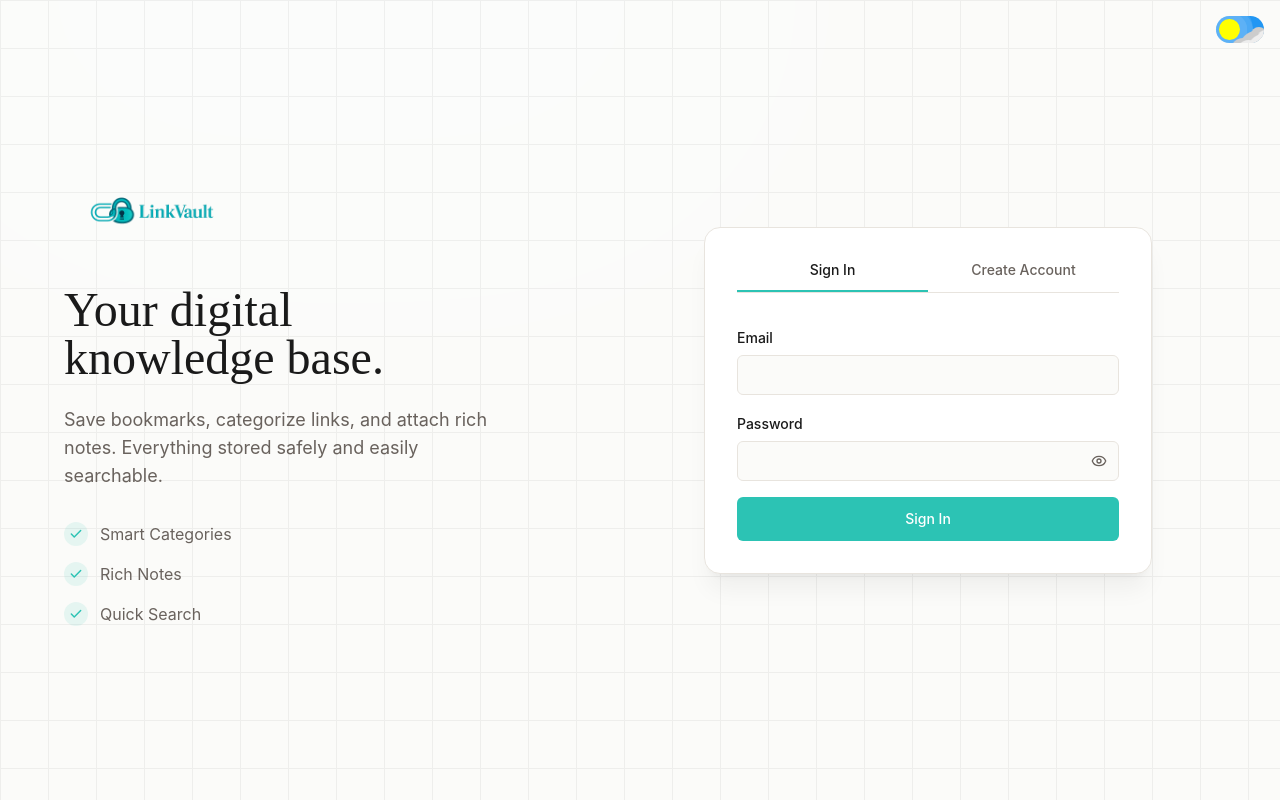
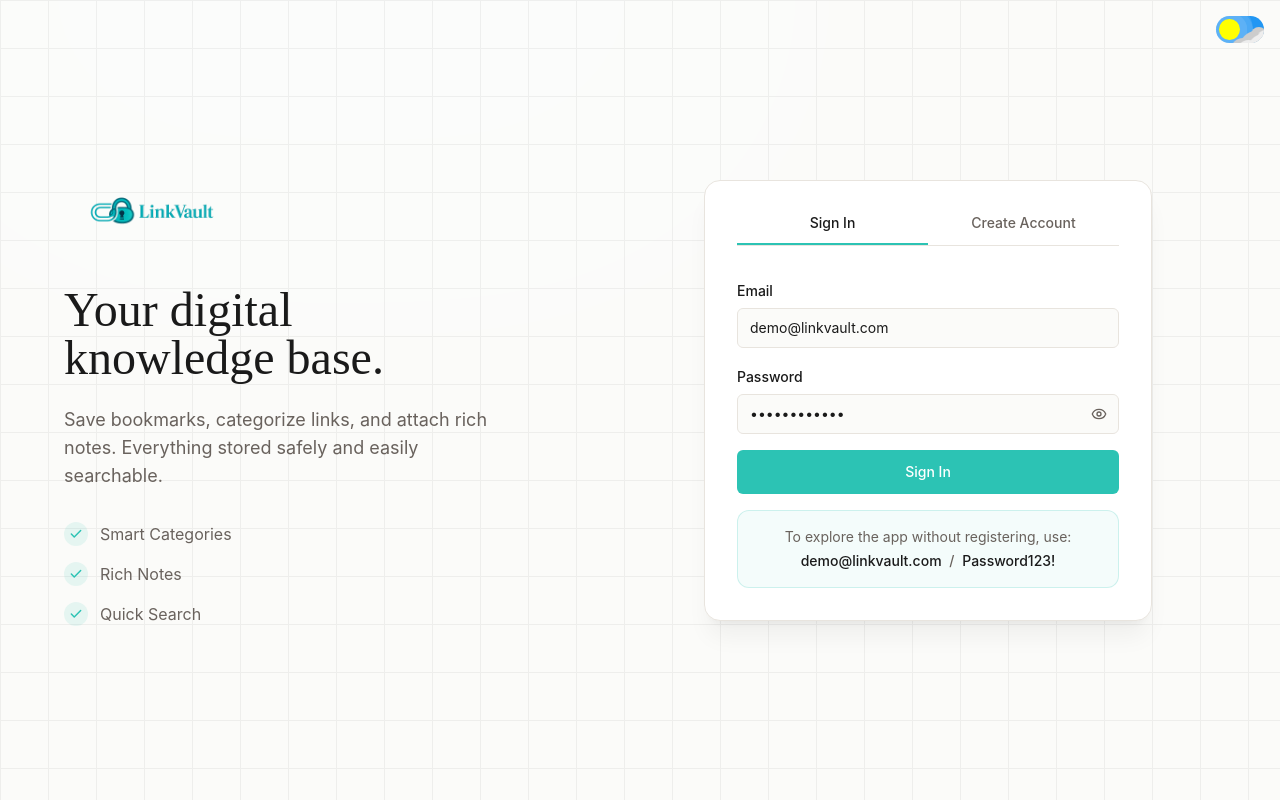
Before and after one commit to MohammedAdel110/LinkVault_DEPI_FEND, a React (Vite) app: page /login in a window 1280 px wide. Built offline with nearby package versions, Linux system fonts and the light colour scheme.

Commit message:
feat: add static demo account credentials to login page

```diff
--- a/src/pages/Login.jsx
+++ b/src/pages/Login.jsx
@@ -62,8 +62,8 @@ export default function Login() {
   const [formData, setFormData] = useState({
     firstName: "",
     lastName: "",
-    email: "",
-    password: "",
+    email: "demo@linkvault.com",
+    password: "Password123!",
   });
 
   const [errors, setErrors] = useState({});
@@ -306,6 +306,13 @@ export default function Login() {
                   "Create Account"
                 )}
               </Button>
+
+              {isLogin && (
+                <div className="mt-6 p-4 rounded-xl bg-accent/5 border border-accent/20 text-center text-sm">
+                  <p className="text-muted-foreground mb-1">To explore the app without registering, use:</p>
+                  <p className="font-medium text-foreground">demo@linkvault.com <span className="text-muted-foreground mx-1">/</span> Password123!</p>
+                </div>
+              )}
             </form>
 
           </div>
```
